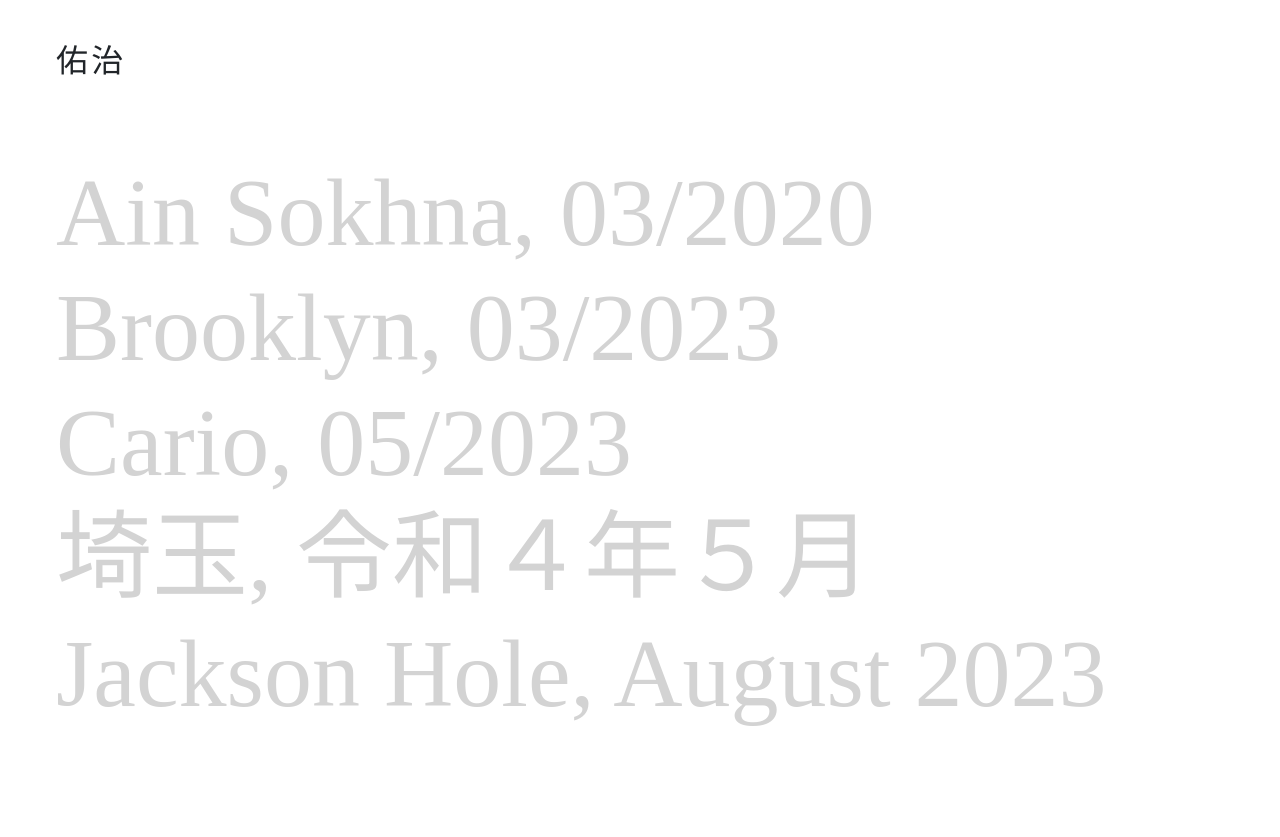
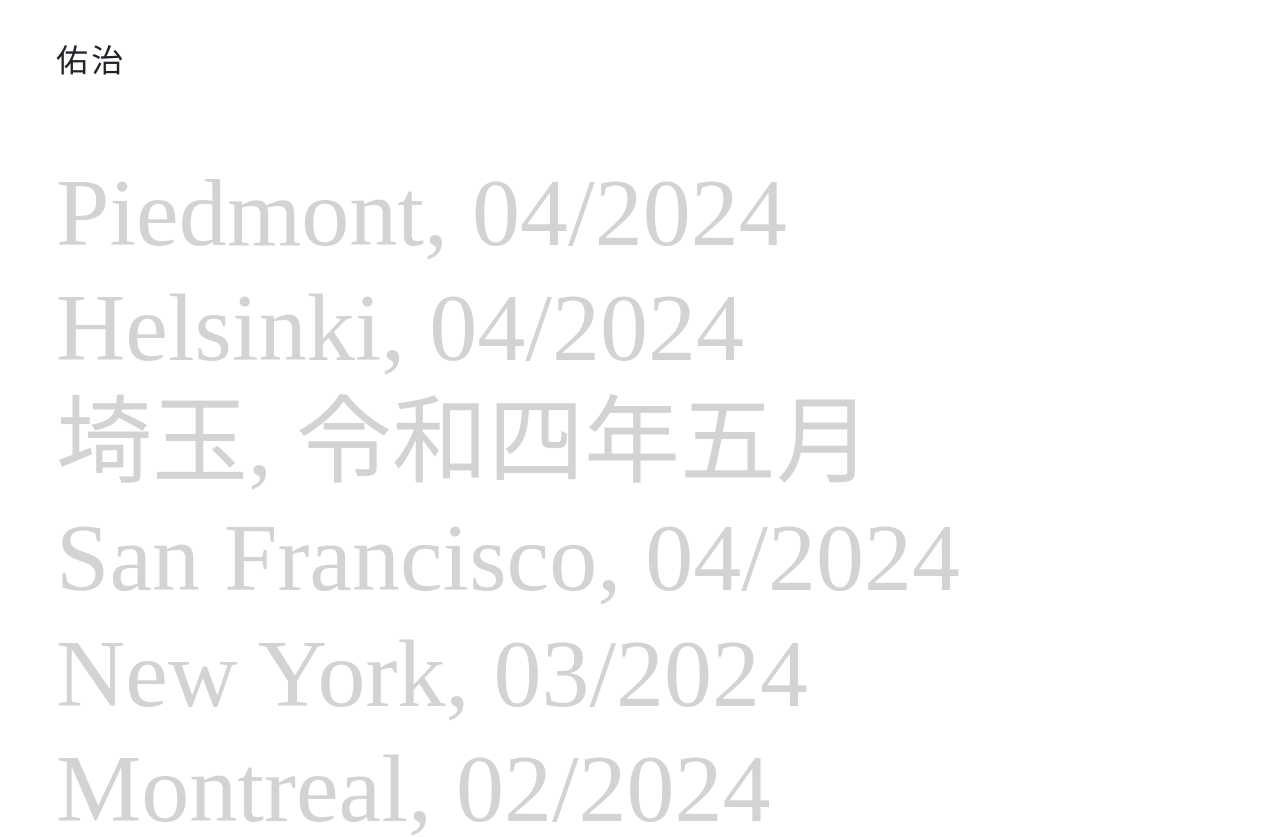
Before and after one commit to StevenConnors/me, a Next.js app: page /ai in a window 1280 px wide. Shown: the top 837 px of the page. Before the commit the page ends 800 px from the top, so only its background shows below. Built offline with nearby package versions, Linux system fonts and the light colour scheme.

Commit message:
add new locations and increase image count to be 25

```diff
--- a/pages/ai.js
+++ b/pages/ai.js
@@ -8,18 +8,28 @@
 
 
 const locations = [
+    { name: "Piedmont, 04/2024"},
+    { name: "Helsinki, 04/2024"},
+    { name: "埼玉, 令和四年五月"},
+    { name: "San Francisco, 04/2024"},
+    { name: "New York, 03/2024"},
+    { name: "Montreal, 02/2024"},
     { name: "Ain Sokhna, 03/2020"},
     { name: "Brooklyn, 03/2023"},
-    { name: "Cario, 05/2023"},
-    { name: "埼玉, 令和４年５月"},
+    { name: "Cairo, 05/2023"},
     { name: "Jackson Hole, August 2023"}
   ];
 
   const locationToFolderId = [
+    { name: "Piedmont, 04/2024", folderId: "yuji/photosByDateAndLocation/2024_04_Piedmont"},
+    { name: "Helsinki, 04/2024", folderId: "yuji/photosByDateAndLocation/2024_04_Helsinki"},
+    { name: "埼玉, 令和四年五月", folderId: "yuji/photosByDateAndLocation/2024_04_Tokyo"},
+    { name: "San Francisco, 04/2024", folderId: "yuji/photosByDateAndLocation/2024_04_SanFrancisco"},
+    { name: "New York, 03/2024", folderId: "yuji/photosByDateAndLocation/2024_03_NewYork"},
+    { name: "Montreal, 02/2024", folderId: "yuji/photosByDateAndLocation/2024_02_Montreal"},
     { name: "Ain Sokhna, 03/2020", folderId: "yuji/byEvent/Ain_Sokhna_Egypt"},
     { name: "Brooklyn, 03/2023", folderId: "yuji/byEvent/Brooklyn_NY"},
-    { name: "Cario, 05/2023", folderId: "yuji/byEvent/Cairo_Egypt"},
-    { name: "埼玉, 令和４年５月", folderId: "yuji/byEvent/Saitama_JP"},
+    { name: "Cairo, 05/2023", folderId: "yuji/byEvent/Cairo_Egypt"},
     { name: "Jackson Hole, August 2023", folderId: "yuji/byEvent/JacksonHole_WY" }
   ];
 
@@ -44,7 +54,7 @@
         method: 'POST',
         body: JSON.stringify({
             expression: expr,
-            max_results: 10,
+            max_results: 25,
         })
     }).then(r => r.json());
 
```
